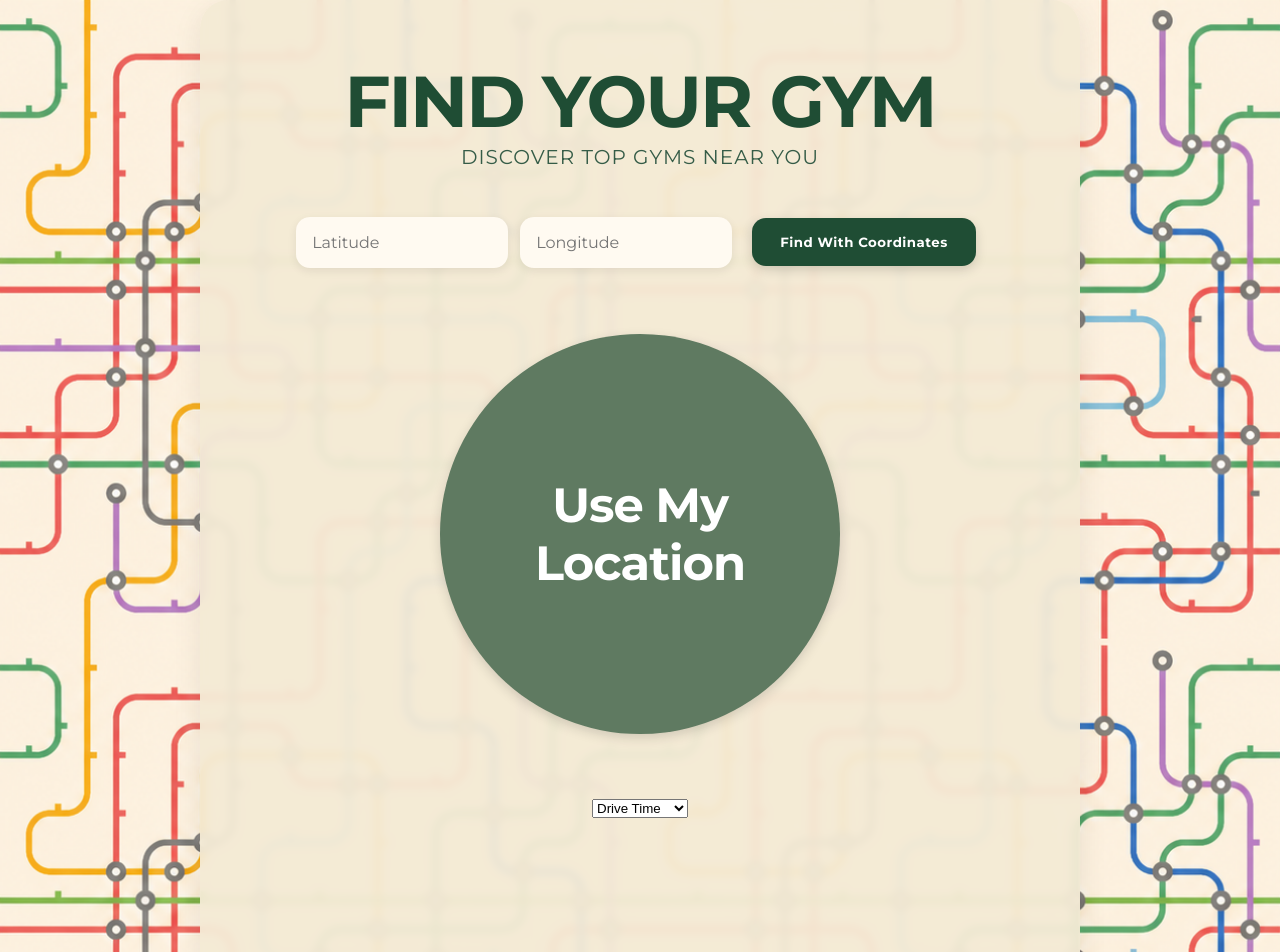
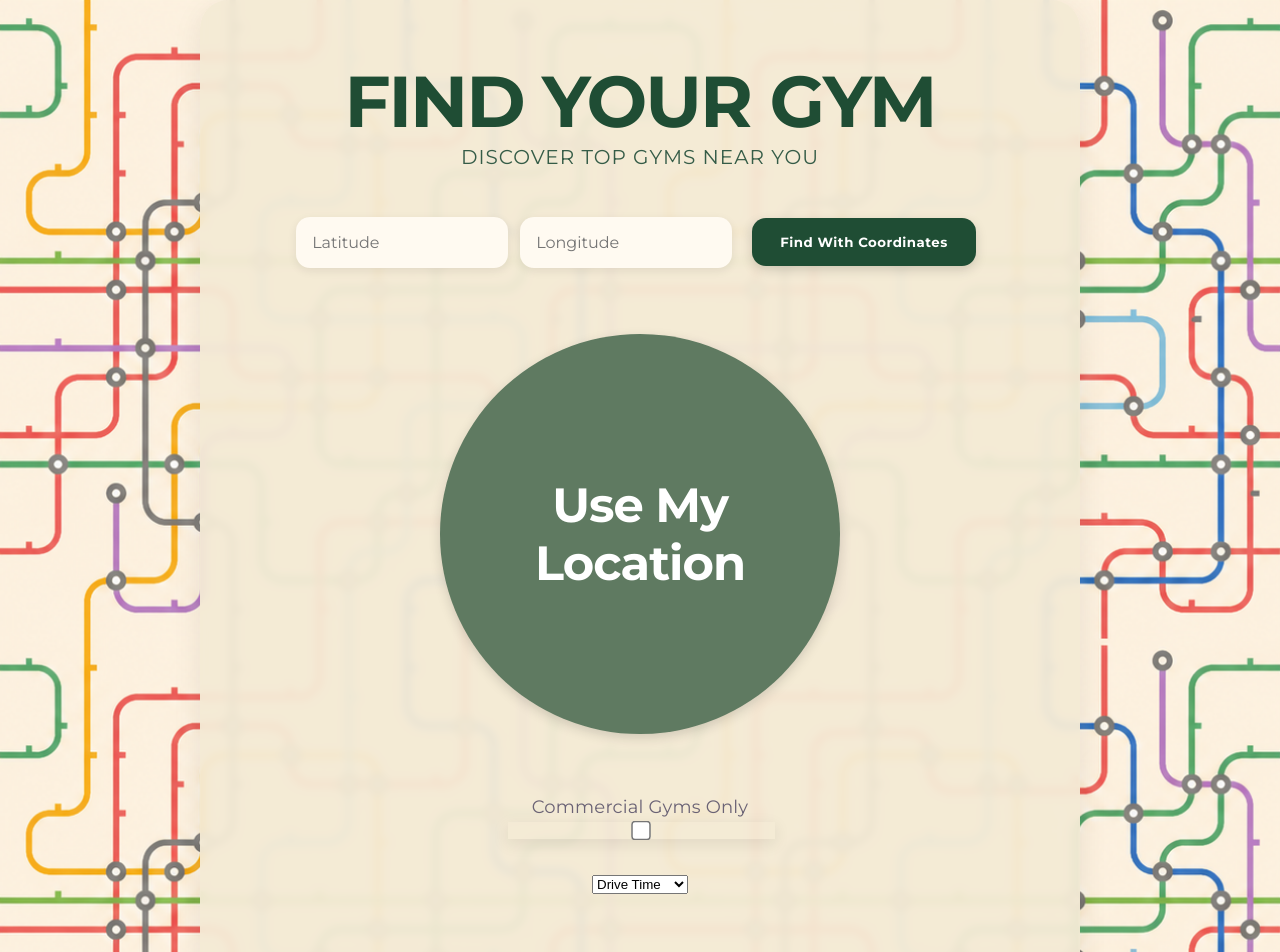
Before and after one commit to MiguelMesa220/gym-finder, a React (Vite) app in the folder client/: page / in a window 1280 px wide. Shown: the top 952 px of the page. Built offline with nearby package versions, Linux system fonts and the light colour scheme.

Commit message:
added the option to filter out non-commercial gyms

```diff
--- a/client/src/App.css
+++ b/client/src/App.css
@@ -160,6 +160,16 @@
     height: 48px;
   }
 }
+.checkerbox input[type="checkbox"]{
+  transform: scale(1.5);
+}
+.checkerbox {
+  display: flex;
+  align-items: center;
+  justify-content: center;
+  gap: 0px;
+  margin-bottom: 30px;
+}
 
 .ticks {
   position: relative;
--- a/client/src/App.jsx
+++ b/client/src/App.jsx
@@ -7,7 +7,8 @@ function App() {
   const [latitude, setLatitude] = useState("");
   const [longitude, setLongitude] = useState("");
 
-  const[sortMode, setSortMode] = useState("drive");
+  const [sortMode, setSortMode] = useState("drive");
+  const [commercialOnly, setCommercialOnly] = useState(false);
 
   async function handleSearch(){
     console.log("frontend latitude:", latitude);
@@ -17,6 +18,7 @@ function App() {
     setGyms(data);
     console.log("button clicked");
     console.log(data);
+    console.log(data.map((gym)=>gym.category));
 
 
   }
@@ -43,6 +45,8 @@ function App() {
     }
     return 0;
   });
+
+  const filteredGyms = commercialOnly? sortedGyms.filter((gym)=>gym.category === "Commercial Gym"): sortedGyms;
 
   return (
     <div className="app">
@@ -77,6 +81,17 @@ function App() {
         Use My Location
       </button>
 
+      <label>Commercial Gyms Only</label>
+      <div className="checkerbox">
+
+        <input
+        type="checkbox"
+        checked={commercialOnly}
+        onChange={(e)=>setCommercialOnly(e.target.checked)}
+        />
+
+      </div>
+
       <select value={sortMode} onChange={(e)=> setSortMode(e.target.value)}>
         <option value="drive">Drive Time</option>
         <option value="transit">Transit Time</option>
@@ -84,7 +99,7 @@ function App() {
         <option value="rating">Rating</option>
       </select>
 
-      {sortedGyms.map((gym) => (
+      {filteredGyms.map((gym) => (
       <GymCard key ={gym.id} gym={gym}/>
       ))}
 
```
Also changed, not shown: 1 other file (tests, documents, lock files or other folders).
